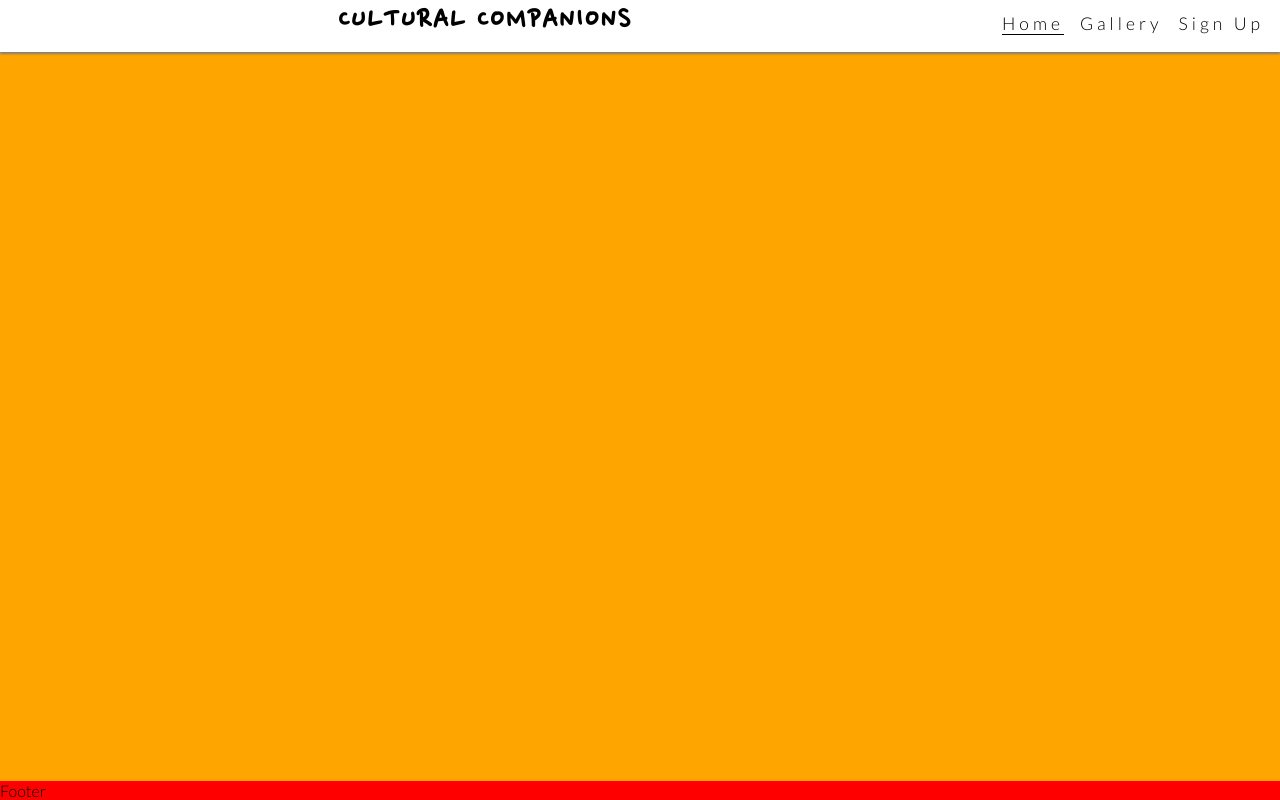
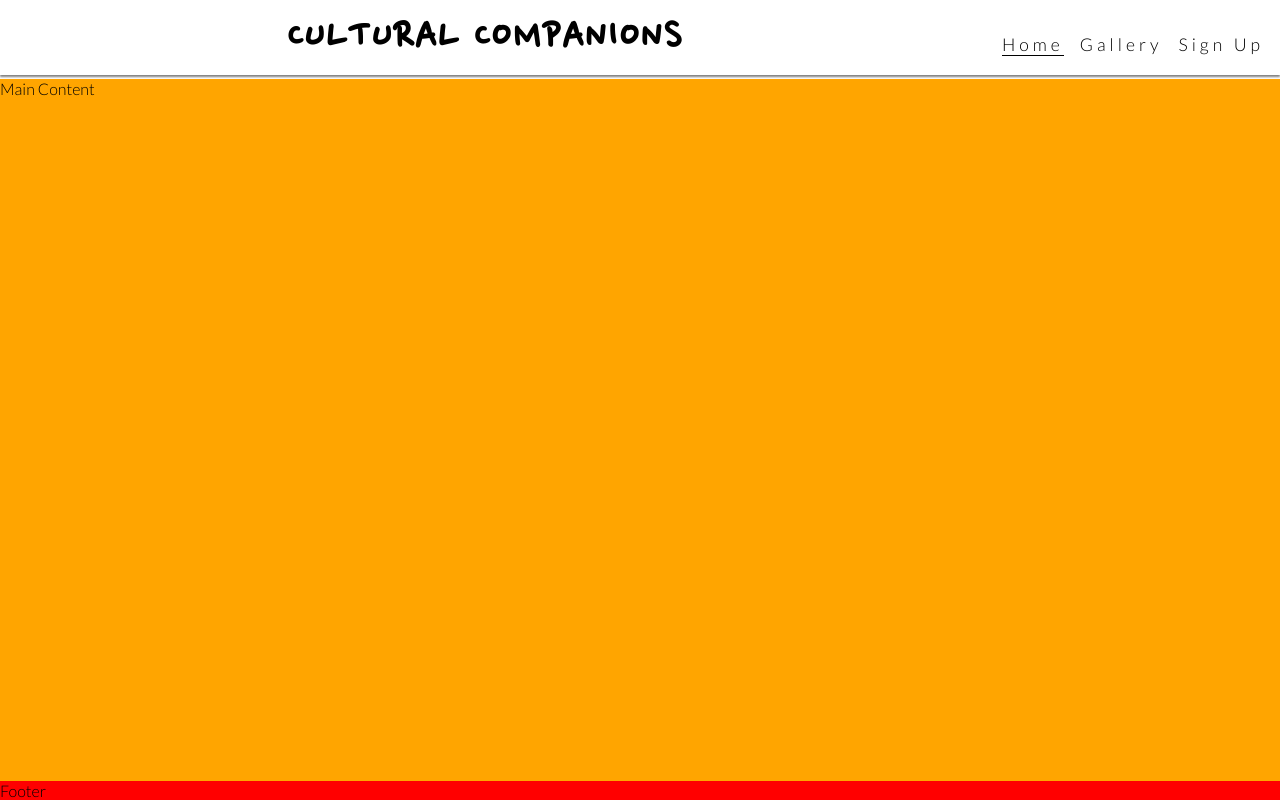
Before and after one commit to MarMar793/Cultural-Companions, a plain HTML site: page index.html in a window 1280 px wide. Drawn offline with Linux system fonts and the light colour scheme.

Commit message:
pushed main of body down in media query

```diff
--- a/assets/css/style.css
+++ b/assets/css/style.css
@@ -117,4 +117,15 @@ footer{
     .nav-toggle-label{
         display:none;
     }
+    #logo{
+        font-size:280%;
+        line-height:75px;
+        margin:0 0.5rem;
+
+    }
+    /*Main content*/
+    main{
+        /*push main content down to accommodate larger header*/
+        margin-top: 79px;
+    }
 }
```
